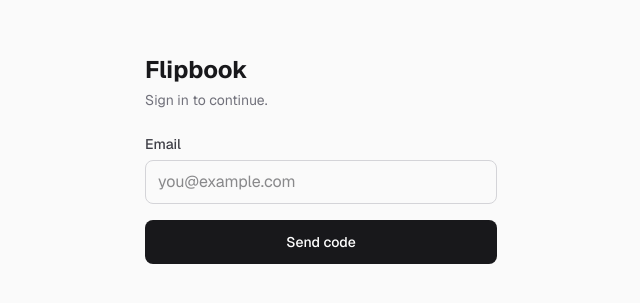
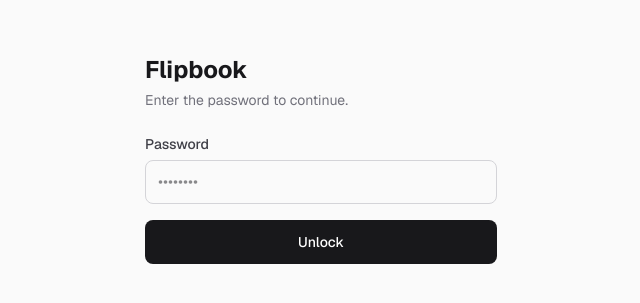
Before and after one commit to erdabo-labs/flipbook, a Next.js app: page /login in a window 1280 px wide. Shown: the part 241-544 px from the top of the page, without its empty margins (319-959 px from the left). Built offline with nearby package versions, Linux system fonts and the light colour scheme; no server answers.

Commit message:
Replace OTP email auth with a simple password gate
Avoids Supabase SMTP/email-template setup entirely. Password is checked client-side and remembered per-device via localStorage.

```diff
--- a/app/login/page.tsx
+++ b/app/login/page.tsx
@@ -1,103 +1,44 @@
 "use client";
 
 import { useState } from "react";
-import { supabase } from "@/lib/supabase";
+import { useRouter } from "next/navigation";
 import { Input } from "@/components/ui/Input";
 import { Button } from "@/components/ui/Button";
 
-const ALLOWED_EMAIL = "erdabo@gmail.com";
+export const APP_PASSWORD = "flipbook2026";
+export const AUTH_STORAGE_KEY = "flipbook_auth";
 
 export default function LoginPage() {
-  const [step, setStep] = useState<"email" | "code">("email");
-  const [email, setEmail] = useState("");
-  const [code, setCode] = useState("");
-  const [loading, setLoading] = useState(false);
+  const router = useRouter();
+  const [password, setPassword] = useState("");
   const [error, setError] = useState<string | null>(null);
 
-  async function handleSendCode(e: React.FormEvent) {
+  function handleSubmit(e: React.FormEvent) {
     e.preventDefault();
-    setError(null);
-    if (email.trim().toLowerCase() !== ALLOWED_EMAIL) {
-      setError("This app is private.");
+    if (password !== APP_PASSWORD) {
+      setError("Wrong password.");
       return;
     }
-    setLoading(true);
-    try {
-      const { error } = await supabase.auth.signInWithOtp({
-        email: email.trim(),
-        options: { shouldCreateUser: false },
-      });
-      if (error) throw error;
-      setStep("code");
-    } catch (err) {
-      setError(err instanceof Error ? err.message : String(err));
-    } finally {
-      setLoading(false);
-    }
-  }
-
-  async function handleVerifyCode(e: React.FormEvent) {
-    e.preventDefault();
-    setError(null);
-    setLoading(true);
-    try {
-      const { error } = await supabase.auth.verifyOtp({
-        email: email.trim(),
-        token: code.trim(),
-        type: "email",
-      });
-      if (error) throw error;
-    } catch (err) {
-      setError(err instanceof Error ? err.message : String(err));
-    } finally {
-      setLoading(false);
-    }
+    localStorage.setItem(AUTH_STORAGE_KEY, "1");
+    router.replace("/");
   }
 
   return (
     <div className="mx-auto flex min-h-screen max-w-sm flex-col justify-center px-4">
       <h1 className="mb-1 text-2xl font-bold">Flipbook</h1>
-      <p className="mb-6 text-sm text-zinc-500">
-        {step === "email" ? "Sign in to continue." : `Enter the 6-digit code sent to ${email}.`}
-      </p>
+      <p className="mb-6 text-sm text-zinc-500">Enter the password to continue.</p>
       {error && <p className="mb-4 text-sm text-red-600">{error}</p>}
-      {step === "email" ? (
-        <form onSubmit={handleSendCode} className="flex flex-col gap-4">
-          <Input
-            label="Email"
-            type="email"
-            required
-            value={email}
-            onChange={(e) => setEmail(e.target.value)}
-            placeholder="you@example.com"
-          />
-          <Button type="submit" disabled={loading}>
-            {loading ? "Sending..." : "Send code"}
-          </Button>
-        </form>
-      ) : (
-        <form onSubmit={handleVerifyCode} className="flex flex-col gap-4">
-          <Input
-            label="6-digit code"
-            inputMode="numeric"
-            maxLength={6}
-            required
-            value={code}
-            onChange={(e) => setCode(e.target.value)}
-            placeholder="123456"
-          />
-          <Button type="submit" disabled={loading}>
-            {loading ? "Verifying..." : "Verify"}
-          </Button>
-          <button
-            type="button"
-            className="text-sm text-zinc-500 underline"
-            onClick={() => setStep("email")}
-          >
-            Use a different email
-          </button>
-        </form>
-      )}
+      <form onSubmit={handleSubmit} className="flex flex-col gap-4">
+        <Input
+          label="Password"
+          type="password"
+          required
+          value={password}
+          onChange={(e) => setPassword(e.target.value)}
+          placeholder="••••••••"
+        />
+        <Button type="submit">Unlock</Button>
+      </form>
     </div>
   );
 }
--- a/app/page.tsx
+++ b/app/page.tsx
@@ -12,7 +12,7 @@ import { AcquisitionCard } from "@/components/AcquisitionCard";
 import { LinkButton } from "@/components/ui/Button";
 import { LoadingState, EmptyState } from "@/components/ui/Empty";
 import { formatDate, formatPnl, pnlColorClass } from "@/lib/format";
-import { supabase } from "@/lib/supabase";
+import { AUTH_STORAGE_KEY } from "@/app/login/page";
 
 type RecentTx = Transaction & { items: { item_id: number; item_name: string; direction: string }[] };
 
@@ -100,7 +100,10 @@ export default function DashboardPage() {
 
           <button
             type="button"
-            onClick={() => supabase.auth.signOut()}
+            onClick={() => {
+              localStorage.removeItem(AUTH_STORAGE_KEY);
+              window.location.href = "/login";
+            }}
             className="mt-8 text-sm text-zinc-400 underline"
           >
             Sign out
--- a/components/AuthGate.tsx
+++ b/components/AuthGate.tsx
@@ -2,8 +2,8 @@
 
 import { useEffect, useState } from "react";
 import { useRouter, usePathname } from "next/navigation";
-import { supabase } from "@/lib/supabase";
 import { BottomNav } from "@/components/BottomNav";
+import { AUTH_STORAGE_KEY } from "@/app/login/page";
 
 export function AuthGate({ children }: { children: React.ReactNode }) {
   const router = useRouter();
@@ -12,15 +12,9 @@ export function AuthGate({ children }: { children: React.ReactNode }) {
   const [authenticated, setAuthenticated] = useState(false);
 
   useEffect(() => {
-    supabase.auth.getSession().then(({ data }) => {
-      setAuthenticated(!!data.session);
-      setChecked(true);
-    });
-    const { data: listener } = supabase.auth.onAuthStateChange((_event, session) => {
-      setAuthenticated(!!session);
-    });
-    return () => listener.subscription.unsubscribe();
-  }, []);
+    setAuthenticated(localStorage.getItem(AUTH_STORAGE_KEY) === "1");
+    setChecked(true);
+  }, [pathname]);
 
   useEffect(() => {
     if (!checked) return;
```
